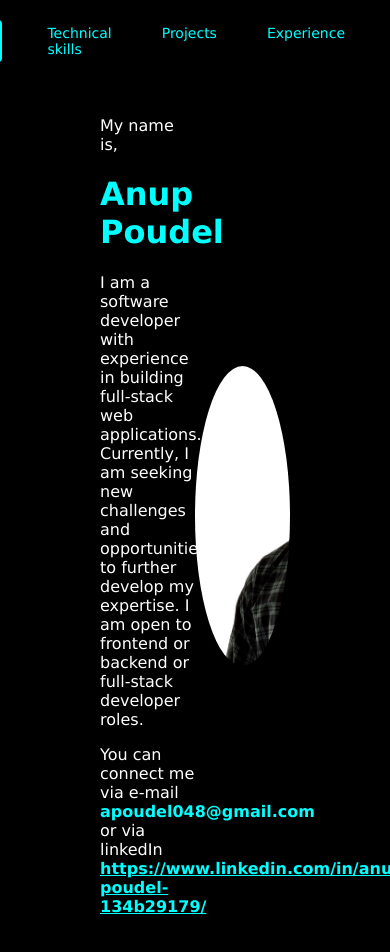
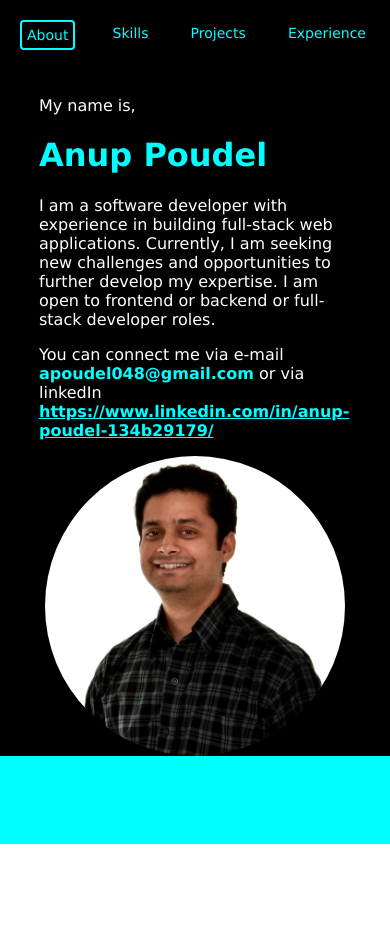
Before and after one commit to anup-an/my-portfolio, a React (Create React App) app: page / in a window 390 px wide. Shown: the top 952 px of the page. After the commit the page ends 844 px from the top, so only its background shows below. Built offline with nearby package versions, Linux system fonts and the light colour scheme.

Commit message:
Add responsiveness

```diff
--- a/src/components/About/About.scss
+++ b/src/components/About/About.scss
@@ -2,15 +2,23 @@
   font-size: 16px;
   min-height: 50vh;
   color: white;
-  padding: 100px;
   display: flex;
   justify-content: space-between;
   background-color: black;
   align-items: center;
+  flex-direction: column;
+  @media only screen and (min-width: 1080px) {
+    padding: 100px;
+    flex-direction: row;
+  }
+  @media only screen and (max-width: 1080px) {
+    padding-top: 80px;
+  }
 
-  &__introduction{
-    width: 50%;
-    .highlight-text{
+  &__introduction {
+    word-wrap: break-word;
+    width: 80%;
+    .highlight-text {
       color: cyan;
     }
   }
--- a/src/components/Experience/Experience.scss
+++ b/src/components/Experience/Experience.scss
@@ -1,6 +1,11 @@
-.experience{
-    background-color: black;
-    min-height: 50vh;
-    color: white;
-      padding: 100px;
+.experience {
+  background-color: black;
+  min-height: 50vh;
+  color: white;
+  @media only screen and (min-width: 1080px) {
+    padding: 100px;
+  }
+  @media only screen and (max-width: 1080px) {
+    padding: 80px 40px 40px 40px;
+  }
 }
--- a/src/components/NavBar/NavBar.scss
+++ b/src/components/NavBar/NavBar.scss
@@ -1,18 +1,23 @@
 .NavBar {
   position: fixed;
   font-size: 14px;
-  padding-top: 20px;
-  padding-bottom: 20px;
+  width: 90%;
+  padding: 20px;
   display: flex;
-  justify-content: flex-end;
-  width: 100%;
+  justify-content: space-between;
   background-color: black;
+  @media only screen and (min-width: 450px) {
+    width: 100%;
+    justify-content: flex-end;
+  }
+
   a {
     text-decoration: none;
     padding: 5px;
-
-    margin-right: 40px;
     color: cyan;
+    @media only screen and (min-width: 450px) {
+      margin-right: 40px;
+    }
   }
   .highlight-link {
     border: 2px solid cyan;
--- a/src/components/NavBar/index.tsx
+++ b/src/components/NavBar/index.tsx
@@ -6,7 +6,7 @@ const NavBar = (props: any) => {
   return (
     <div className="NavBar">
       <Link to="/" className={`${focus === 'about' ? 'highlight-link' : ''}`}>About</Link>
-      <Link to="/technical-skills" className={`${focus === 'technical-skills' ? 'highlight-link' : ''}`}>Technical skills</Link>
+      <Link to="/technical-skills" className={`${focus === 'technical-skills' ? 'highlight-link' : ''}`}>Skills</Link>
       <Link to="/projects" className={`${focus === 'projects' ? 'highlight-link' : ''}`}>Projects</Link>
       <Link to="/experience" className={`${focus === 'experience' ? 'highlight-link' : ''}`}>Experience</Link>
     </div>
--- a/src/components/SampleProjects/SampleProjects.scss
+++ b/src/components/SampleProjects/SampleProjects.scss
@@ -1,24 +1,35 @@
 .sample-projects {
   background-color: black;
-  padding: 100px;
   min-height: 50vh;
   color: white;
+  padding: 60px;
   display: flex;
   align-items: center;
+  @media only screen and (min-width: 1080px) {
+    padding: 100px;
+  }
+  @media only screen and (max-width: 1080px) {
+    margin-top: 20px;
+  }
   &__e-commerce {
     .content {
-      display: flex;
+      @media only screen and (min-width: 1080px) {
+        display: flex;
+      }
       .buttons {
         display: flex;
         gap: 10px;
+        margin-bottom: 20px;
       }
-      .introductory-text{
-        padding-left: 40px;
+      .introductory-text {
+        @media only screen and (min-width: 1080px) {
+          padding-left: 40px;
+        }
         max-width: 800px;
-        img{
-            margin-right: 10px;
-            background-color: white;
-            padding: 4px;
+        img {
+          margin-right: 10px;
+          background-color: white;
+          padding: 4px;
         }
       }
     }
--- a/src/components/Skills/Skills.scss
+++ b/src/components/Skills/Skills.scss
@@ -1,8 +1,13 @@
-.skills{
-    background-color: black;
-    min-height: 50vh;
-    color: white;
-      padding: 100px;
-      display: flex;
-      align-items: flex-end;
+.skills {
+  background-color: black;
+  min-height: 50vh;
+  color: white;
+  padding: 80px 60px 60px 60px;
+  align-items: center;
+  @media only screen and (min-width: 1080px) {
+    padding: 100px;
+  }
+  @media only screen and (min-width: 700px) {
+    display: flex;
+  }
 }
--- a/src/views/AboutPage/AboutPage.scss
+++ b/src/views/AboutPage/AboutPage.scss
@@ -1,5 +1,4 @@
-.about-page{
-    height:100vh;
-    width: 100%;
-    background-color: cyan;
+.about-page {
+  height: 100vh;
+  background-color: cyan;
 }
--- a/src/views/SkillsPage/index.tsx
+++ b/src/views/SkillsPage/index.tsx
@@ -1,16 +1,15 @@
 import NavBar from "../../components/NavBar";
 import Skills from "../../components/Skills";
-import "./SkillsPage.scss"
+import "./SkillsPage.scss";
 
 const SkillsPage = () => {
-    return (
-        <div className="about-page">
-            <NavBar focus="technical-skills"/>
-            <div className="about-page__content">
-
-            <Skills />
-            </div>
+  return (
+    <div className="skills-page">
+      <NavBar focus="technical-skills" />
+      <div className="skills-page__content">
+        <Skills />
       </div>
+    </div>
   );
 };
 
```
Also changed, not shown: src/views/SkillsPage/SkillsPage.scss (+4 -4 lines).
